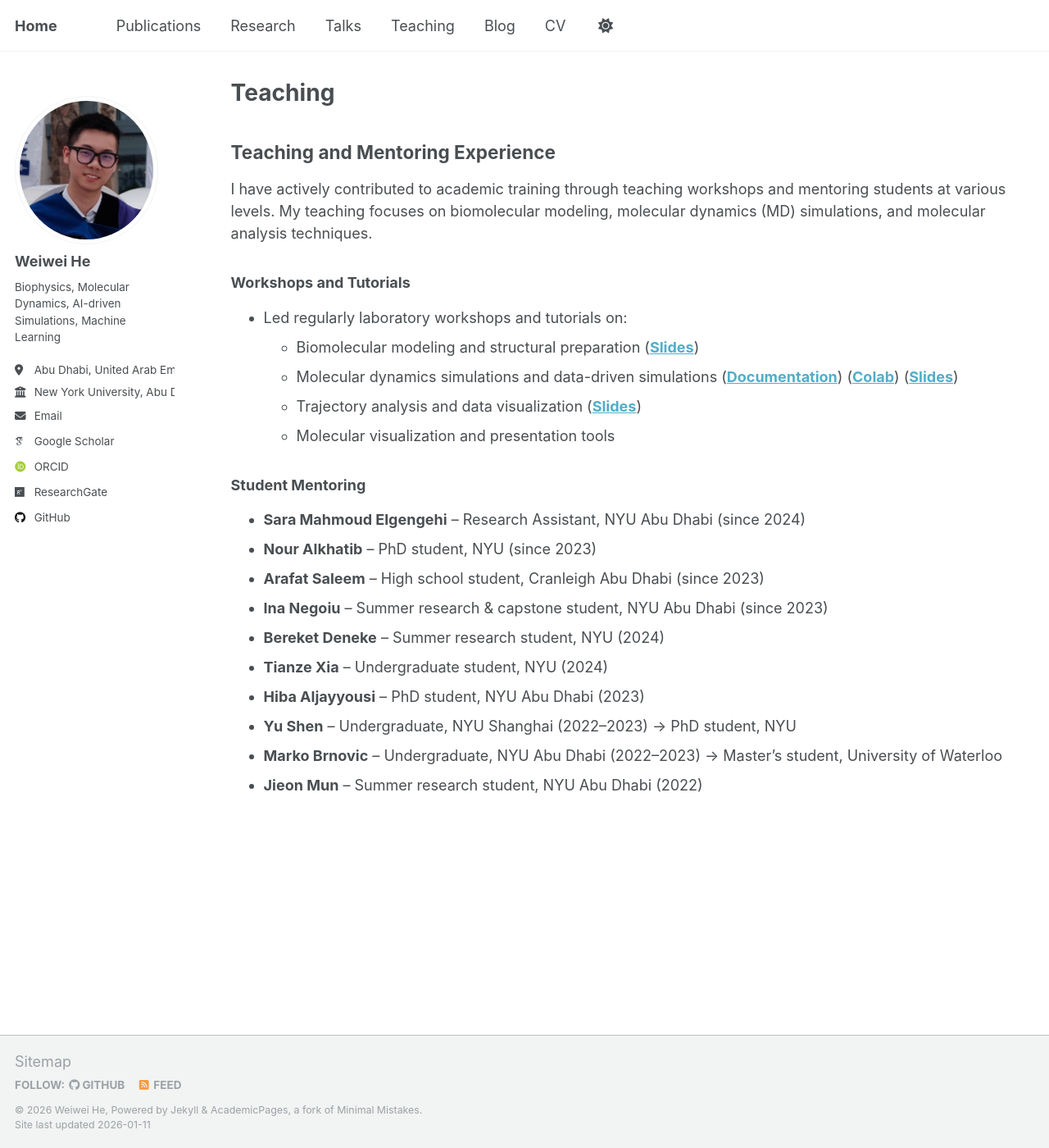
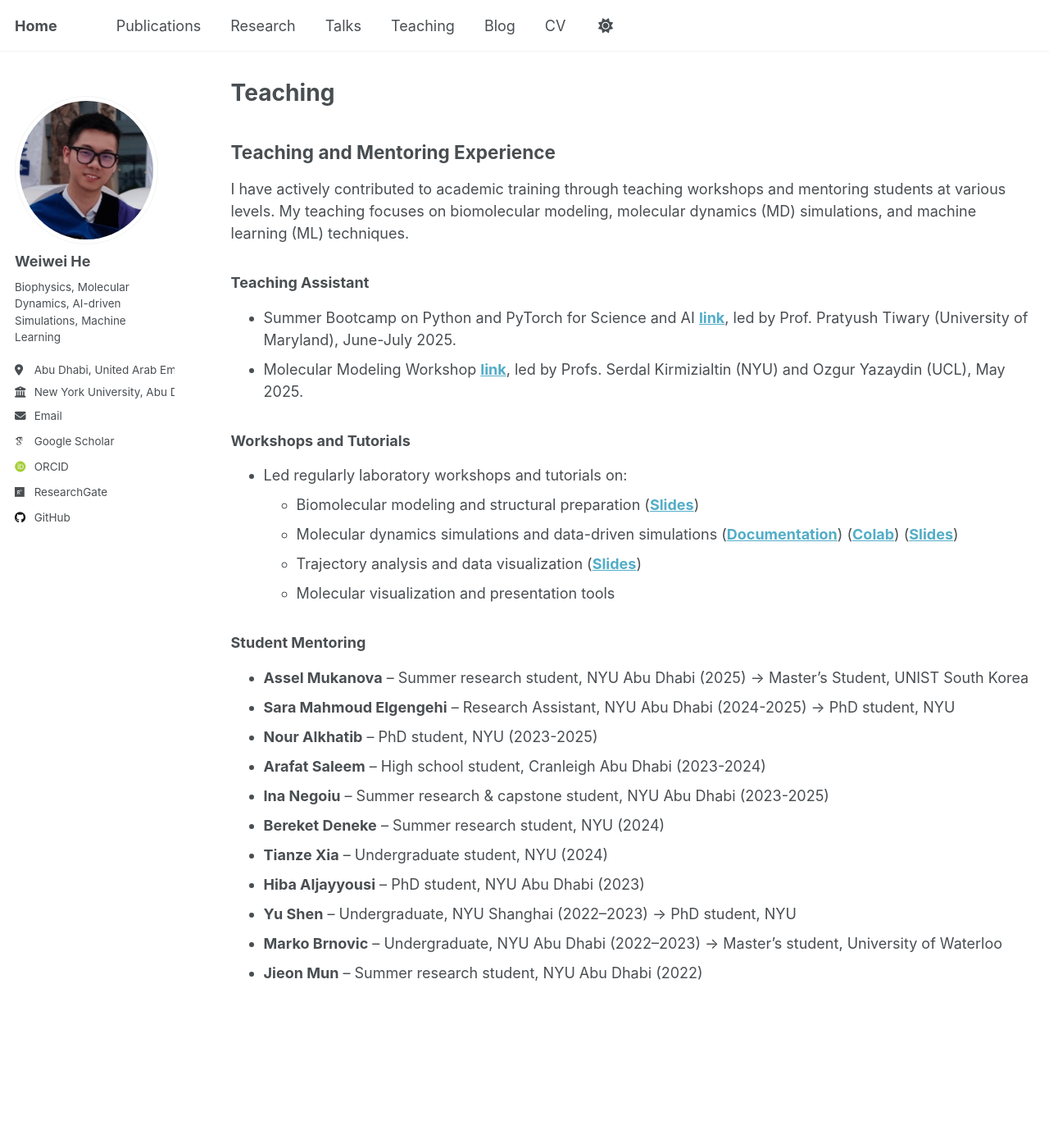
Before and after one commit to Warrenheww/warrenheww.github.io, a Jekyll site: the page built from _pages/teaching.md, in a window 1280 px wide and 1400 px high. Shown: the whole window at 82% size. Built offline with Jekyll 4.4.1, drawn with Linux system fonts in a browser that asks for light colours; some web fonts are replaced.

Commit message:
Update teaching.md

```diff
--- a/_pages/teaching.md
+++ b/_pages/teaching.md
@@ -7,7 +7,12 @@
 
 ## Teaching and Mentoring Experience
 
-I have actively contributed to academic training through teaching workshops and mentoring students at various levels. My teaching focuses on biomolecular modeling, molecular dynamics (MD) simulations, and molecular analysis techniques.
+I have actively contributed to academic training through teaching workshops and mentoring students at various levels. My teaching focuses on biomolecular modeling, molecular dynamics (MD) simulations, and machine learning (ML) techniques.
+
+### Teaching Assistant
+
+- Summer Bootcamp on Python and PyTorch for Science and AI [**link**](https://docs.google.com/spreadsheets/d/1CloARMYKTBKSJbSLu9t6IcNBH3-DTMBf6X_h5qXwjXk/edit?gid=628654789#gid=628654789), led by Prof. Pratyush Tiwary (University of Maryland), June-July 2025.
+- Molecular Modeling Workshop [**link**](https://images.squarespace-cdn.com/content/v1/5ad2f154cef3728046000ee0/1748587252346-ZV4P6T976XMK35RYB9PH/IMG_4394.jpg?format=1500w), led by Profs. Serdal Kirmizialtin (NYU) and Ozgur Yazaydin (UCL), May 2025.
 
 ### Workshops and Tutorials
 
@@ -19,10 +24,11 @@
 
 ### Student Mentoring
 
-- **Sara Mahmoud Elgengehi** – Research Assistant, NYU Abu Dhabi (since 2024)
-- **Nour Alkhatib** – PhD student, NYU (since 2023)
-- **Arafat Saleem** – High school student, Cranleigh Abu Dhabi (since 2023)
-- **Ina Negoiu** – Summer research & capstone student, NYU Abu Dhabi (since 2023)
+- **Assel Mukanova** – Summer research student, NYU Abu Dhabi (2025) → Master’s Student, UNIST South Korea
+- **Sara Mahmoud Elgengehi** – Research Assistant, NYU Abu Dhabi (2024-2025) → PhD student, NYU
+- **Nour Alkhatib** – PhD student, NYU (2023-2025)
+- **Arafat Saleem** – High school student, Cranleigh Abu Dhabi (2023-2024)
+- **Ina Negoiu** – Summer research & capstone student, NYU Abu Dhabi (2023-2025)
 - **Bereket Deneke** – Summer research student, NYU (2024)
 - **Tianze Xia** – Undergraduate student, NYU (2024)
 - **Hiba Aljayyousi** – PhD student, NYU Abu Dhabi (2023)
```
